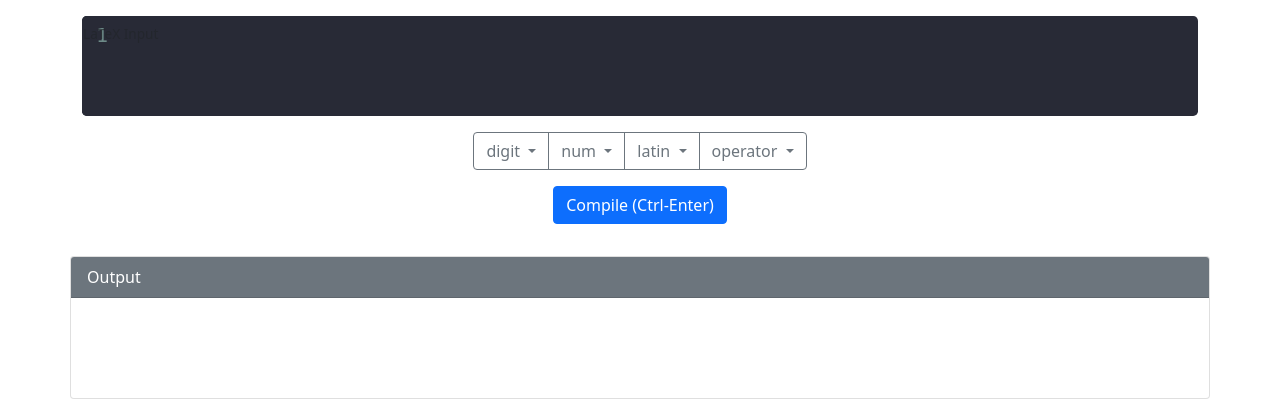
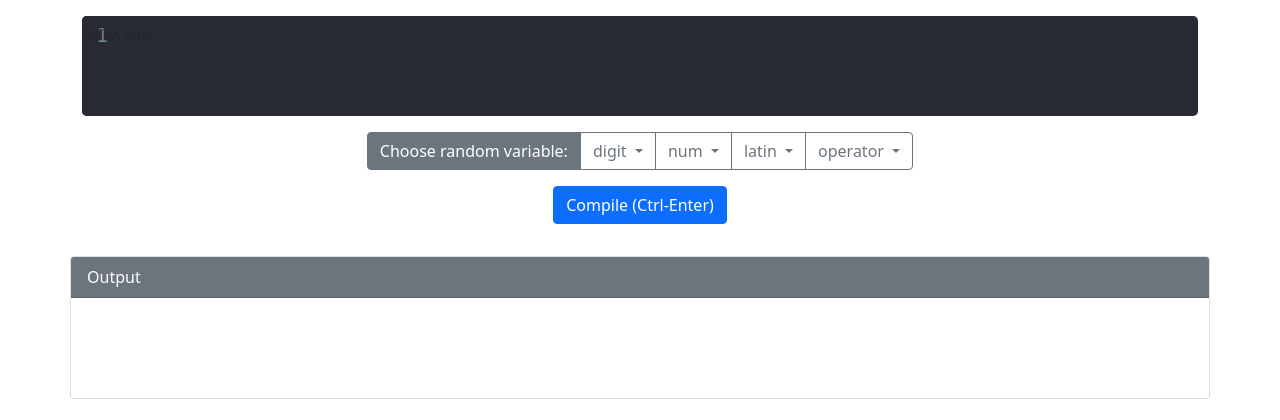
Before and after one commit to Amjad50/Fyp, a Flask app: page /latex_compiler in a window 1280 px wide. Shown: the part 56-476 px from the top of the page. Run offline with Flask 2, Linux system fonts and the light colour scheme; parts of the project's set-up code (start-up, migrations or seed data) failed here and were passed over; some libraries are stand-ins or nearby versions.

Commit message:
Web-front: Added label for the toolbar random variables buttons

```diff
--- a/web/templates/latex_compiler.html
+++ b/web/templates/latex_compiler.html
@@ -33,6 +33,10 @@
         <div class="row">
             <div class="col text-center">
                 <div class="btn-group mt-3 mx-auto" role="toolbar">
+                    <button class="btn btn-secondary" data-bs-toggle="tooltip"
+                            title="On each compilation, the variable data will change, same variable will share the same data between all instances">
+                        Choose random variable:
+                    </button>
                     {% for variable_name, variable_range, variable_description in template_variables['variables'] %}
                         <div class="btn-group">
                             <button class="btn btn-outline-secondary dropdown-toggle" type="button"
```
